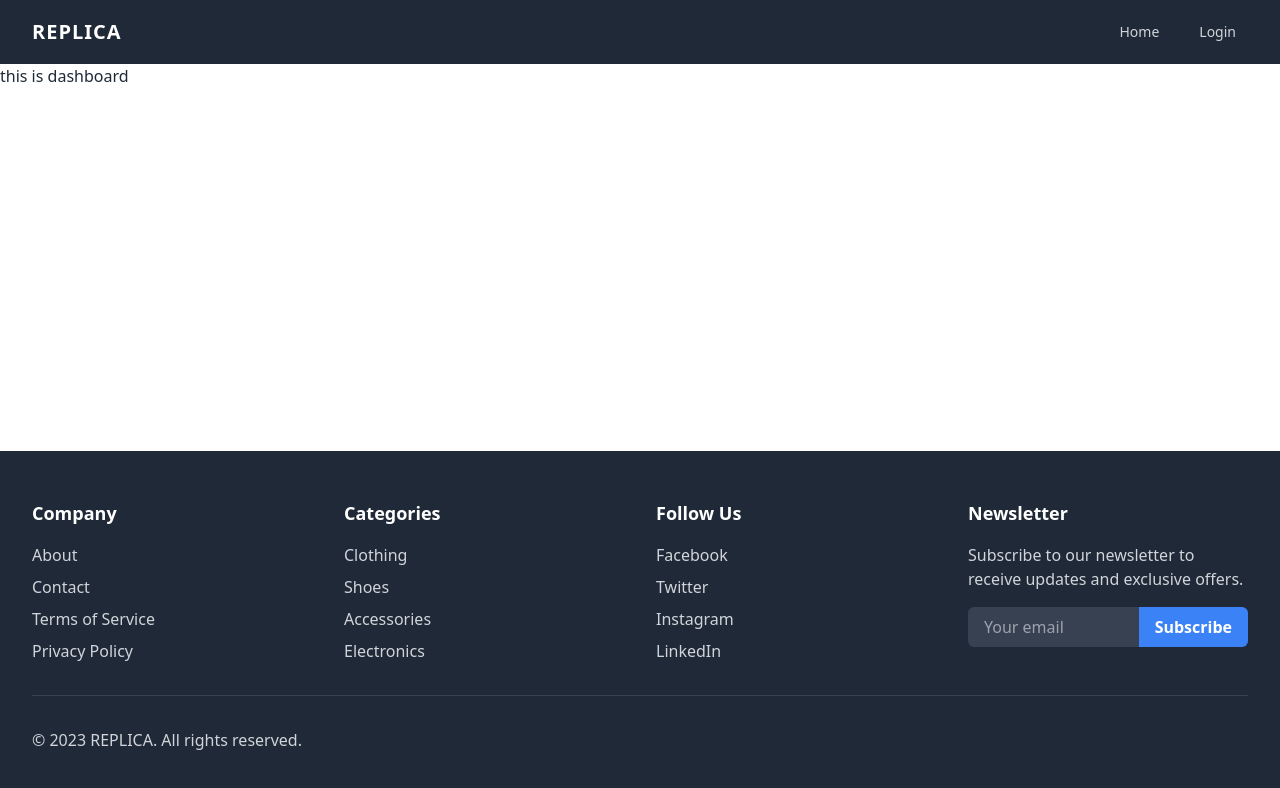
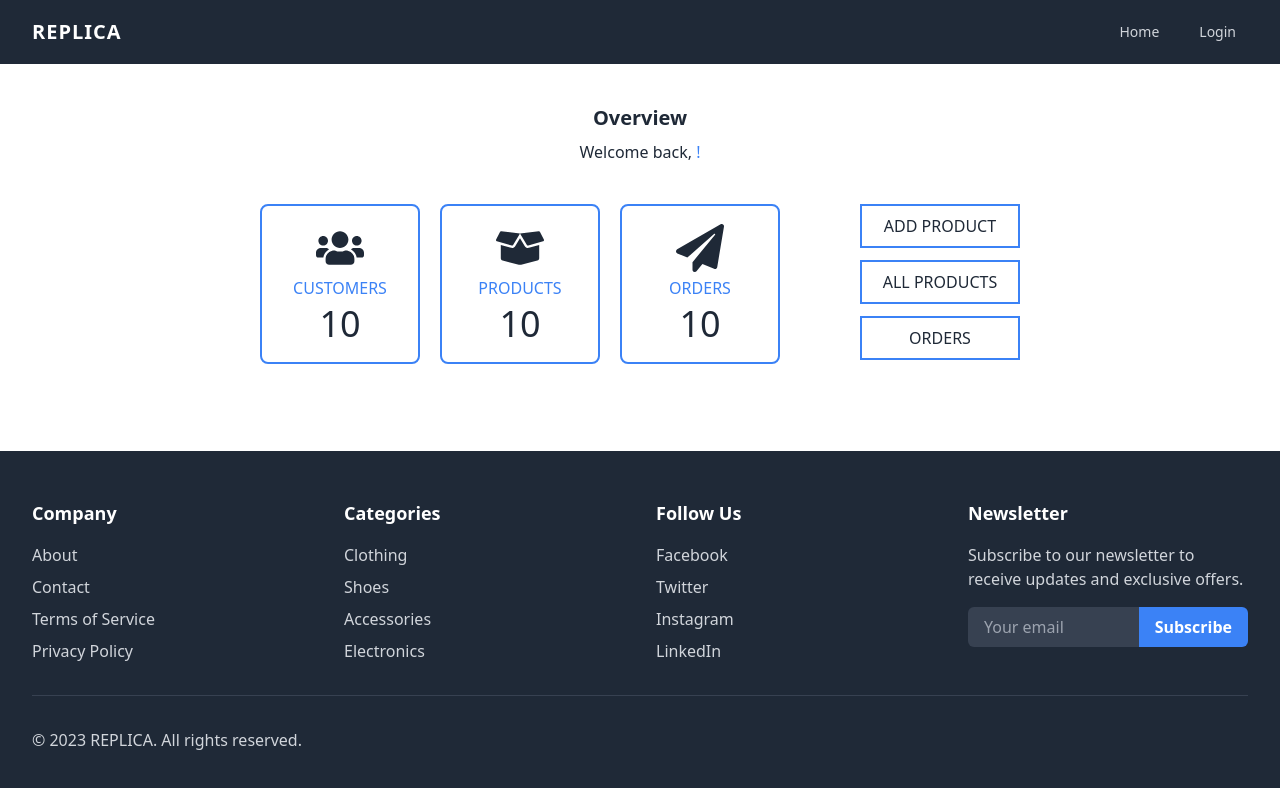
Before and after one commit to dev-maruful/REPLIQ-eCommerce-client, a React (Vite) app: page /dashboard in a window 1280 px wide. Shown: the top 788 px of the page. Built offline with nearby package versions, Linux system fonts and the light colour scheme; no server answers.

Commit message:
admin dashboard design done

```diff
--- a/package.json
+++ b/package.json
@@ -16,6 +16,7 @@
     "react-dom": "^18.2.0",
     "react-hook-form": "^7.45.1",
     "react-hot-toast": "^2.4.1",
+    "react-icons": "^4.10.1",
     "react-router-dom": "^6.14.1"
   },
   "devDependencies": {
--- a/src/components/LoginForm.jsx
+++ b/src/components/LoginForm.jsx
@@ -60,7 +60,7 @@ const LoginForm = () => {
   };
 
   return (
-    <div className="my-10">
+    <>
       <h3 className="text-center mb-5 text-lg font-semibold">Please Login</h3>
       <form
         onSubmit={handleSubmit(onSubmit)}
@@ -164,7 +164,7 @@ const LoginForm = () => {
           <span className="underline">Register</span>
         </Link>
       </p>
-    </div>
+    </>
   );
 };
 
--- a/src/components/RegisterForm.jsx
+++ b/src/components/RegisterForm.jsx
@@ -50,7 +50,7 @@ const RegisterForm = () => {
   };
 
   return (
-    <div className="my-10">
+    <>
       <h3 className="text-center mb-5 text-lg font-semibold">Register Here</h3>
       <form
         onSubmit={handleSubmit(onSubmit)}
@@ -188,7 +188,7 @@ const RegisterForm = () => {
           <span className="underline">Login</span>
         </Link>
       </p>
-    </div>
+    </>
   );
 };
 
--- /dev/null
+++ b/src/components/SummaryItem.jsx
@@ -0,0 +1,13 @@
+import React from "react";
+
+const SummaryItem = ({ icon, name, quantity }) => {
+  return (
+    <div className="h-40 w-40 flex flex-col gap-1 items-center justify-center border-2 border-blue-500 rounded-lg">
+      <div className="text-5xl">{icon}</div>
+      <h3 className="uppercase font-medium text-blue-500">{name}</h3>
+      <h3 className="text-4xl">{quantity}</h3>
+    </div>
+  );
+};
+
+export default SummaryItem;
--- a/src/layouts/Main.jsx
+++ b/src/layouts/Main.jsx
@@ -8,7 +8,7 @@ const Main = () => {
   return (
     <>
       <Navbar></Navbar>
-      <div className="min-h-[calc(100vh-413px)]">
+      <div className="min-h-[calc(100vh-413px)] py-10">
         <Outlet></Outlet>
       </div>
       <Footer></Footer>
--- a/src/pages/Dashboard.jsx
+++ b/src/pages/Dashboard.jsx
@@ -1,7 +1,61 @@
-import React from "react";
+import React, { useEffect, useState } from "react";
+import useAxios from "../hooks/useAxios";
+import useAuth from "../hooks/useAuth";
+import SummaryItem from "../components/SummaryItem";
+import { FaBoxOpen, FaPaperPlane, FaUsers } from "react-icons/fa";
 
 const Dashboard = () => {
-  return <div>this is dashboard</div>;
+  const API = useAxios();
+  const { user } = useAuth();
+  const [currentUser, setCurrentUser] = useState({});
+
+  useEffect(() => {
+    API(`/users/${user?.email}`).then((data) => {
+      setCurrentUser(data?.data);
+    });
+  }, [user]);
+
+  return (
+    <div className="flex items-center justify-center">
+      <div className="text-center">
+        <h3 className="text-xl font-semibold mb-2">Overview</h3>
+        <h4 className="font-medium">
+          Welcome back,{" "}
+          <span className="text-blue-500">{currentUser?.name}!</span>
+        </h4>
+        <div className="mt-10 flex gap-20">
+          <div className="flex gap-5">
+            <SummaryItem
+              icon={<FaUsers></FaUsers>}
+              name="customers"
+              quantity={10}
+            ></SummaryItem>
+            <SummaryItem
+              icon={<FaBoxOpen></FaBoxOpen>}
+              name="products"
+              quantity={10}
+            ></SummaryItem>
+            <SummaryItem
+              icon={<FaPaperPlane></FaPaperPlane>}
+              name="orders"
+              quantity={10}
+            ></SummaryItem>
+          </div>
+          <div className="flex flex-col gap-3">
+            <button className="w-40 py-2 border-2 border-blue-500 uppercase font-medium hover:bg-blue-500 cursor-pointer hover:text-white">
+              Add product
+            </button>
+            <button className="w-40 py-2 border-2 border-blue-500 uppercase font-medium hover:bg-blue-500 cursor-pointer hover:text-white">
+              All products
+            </button>
+            <button className="w-40 py-2 border-2 border-blue-500 uppercase font-medium hover:bg-blue-500 cursor-pointer hover:text-white">
+              orders
+            </button>
+          </div>
+        </div>
+      </div>
+    </div>
+  );
 };
 
 export default Dashboard;
```
Also changed, not shown: 1 other file (tests, documents, lock files or other folders).
